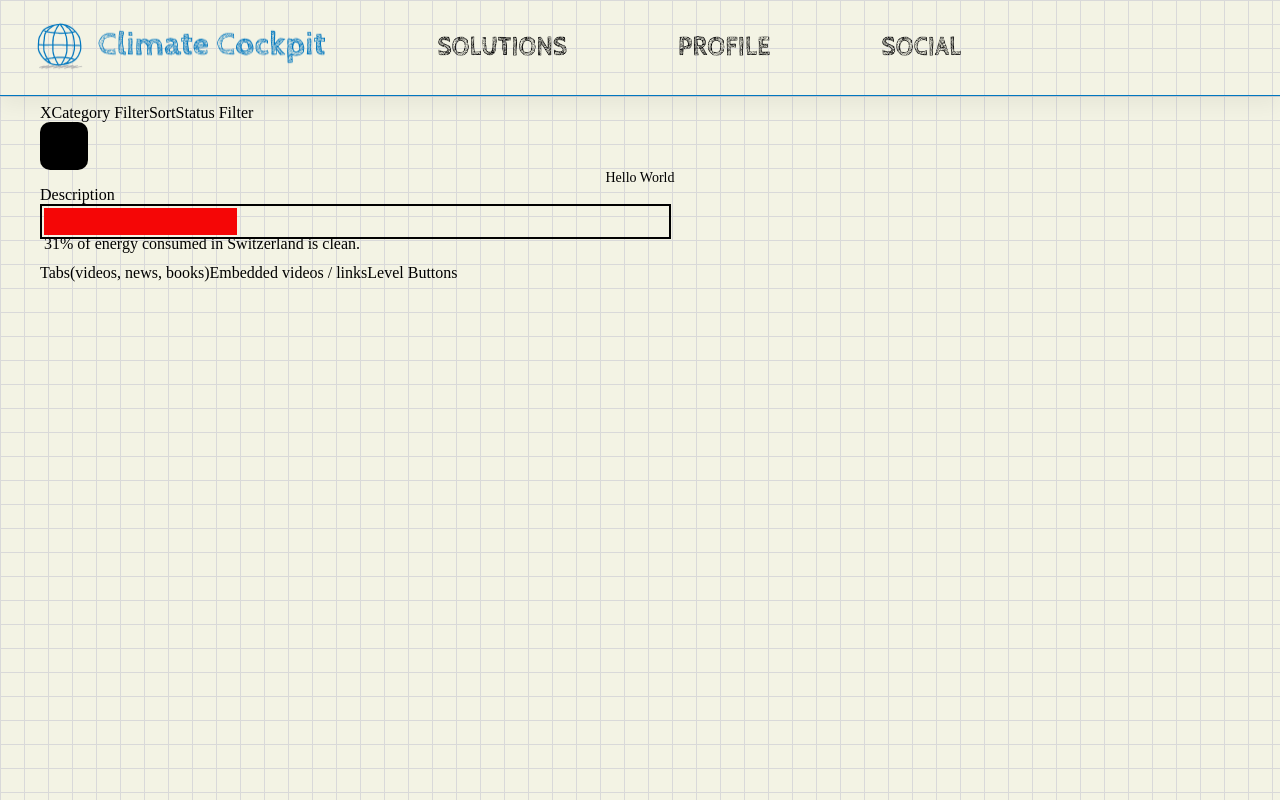
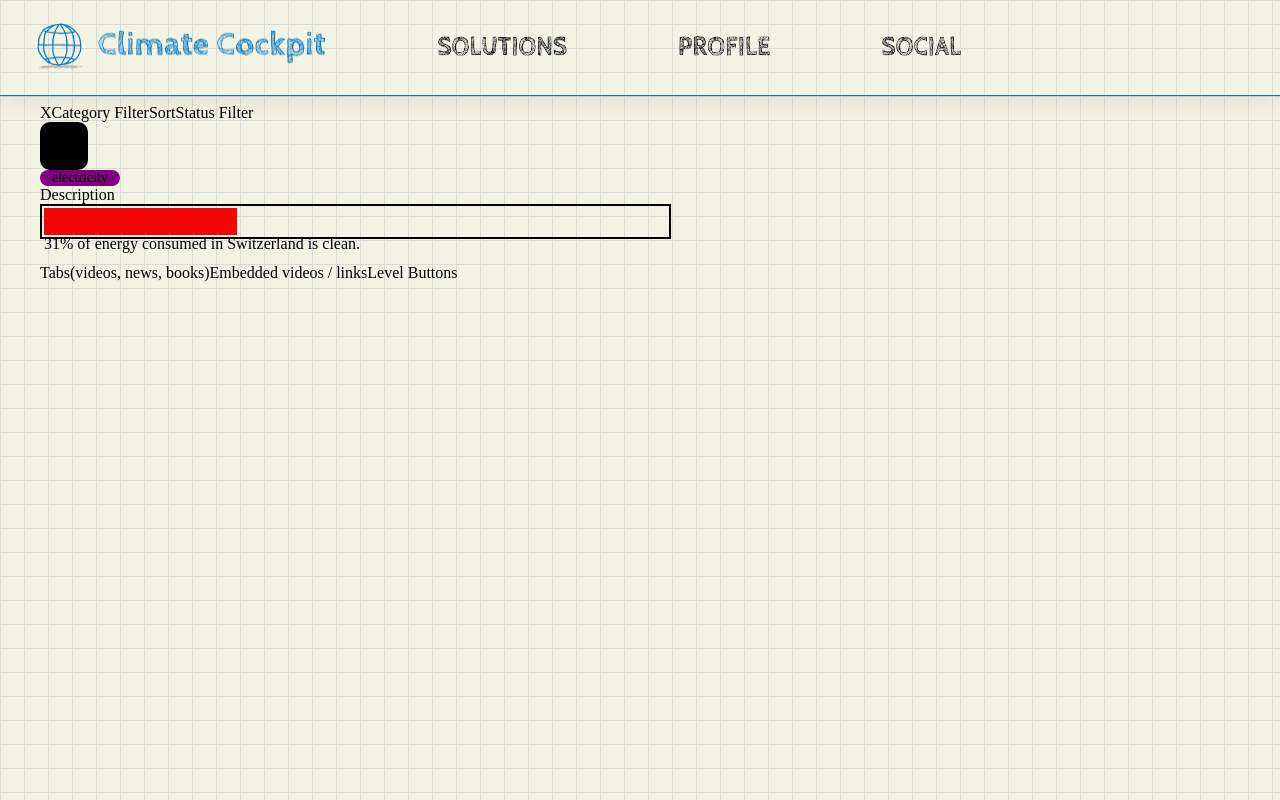
Before and after one commit to ChingT/Climate-Cockpit, a React (Vite) app in the folder frontend/: page /solutions in a window 1280 px wide. Built offline with nearby package versions, Linux system fonts and the light colour scheme; what javascript-time-ago would draw is missing.

Commit message:
Resolved issues based on comments from Ching

```diff
--- a/frontend/src/components/Solution/CategoryLabel.jsx
+++ b/frontend/src/components/Solution/CategoryLabel.jsx
@@ -3,23 +3,23 @@ import theme from "../../styles/theme.js";
 
 function CategoryLabel({ category }) {
   let colourCategoryMapping = {
-    electricity: theme.backgroundColors.electricityLabel,
-    buildings: theme.backgroundColors.buildingsLabel,
-    transport: theme.backgroundColors.transportLabel,
-    food: theme.backgroundColors.foodLabel,
-    trash: theme.backgroundColors.trashLabel,
-    industry: theme.backgroundColors.industryLabel,
-    import: theme.backgroundColors.importLabel,
-    nature: theme.backgroundColors.natureLabel,
-    money: theme.backgroundColors.moneyLabel,
-    innovation: theme.backgroundColors.innovationLabel,
+    electricity: theme.categoryLabels.electricity,
+    buildings: theme.categoryLabels.buildings,
+    transport: theme.categoryLabels.transport,
+    food: theme.categoryLabels.food,
+    trash: theme.categoryLabels.trash,
+    industry: theme.categoryLabels.industry,
+    import: theme.categoryLabels.import,
+    nature: theme.categoryLabels.nature,
+    money: theme.categoryLabels.money,
+    innovation: theme.categoryLabels.innovation,
   };
+  const backgroundColor =
+    colourCategoryMapping[category] || theme.categoryLabels.default;
 
   return (
-    <CategoryLabelDiv>
-      <div style={{ backgroundColor: colourCategoryMapping[category] }}>
-        Hello World
-      </div>
+    <CategoryLabelDiv $backgroundColor={backgroundColor}>
+      <div>{category}</div>
     </CategoryLabelDiv>
   );
 }
--- a/frontend/src/components/Solution/SolutionDropDown.jsx
+++ b/frontend/src/components/Solution/SolutionDropDown.jsx
@@ -6,7 +6,7 @@ export default function SolutionDropDown() {
   return (
     <>
       <ImpactIcon />
-      <CategoryLabel />
+      <CategoryLabel category="electricity" />
       <>Description</>
       <ProgressComponent percentage={31} />
       <Resources />
--- a/frontend/src/components/Solution/solution.style.js
+++ b/frontend/src/components/Solution/solution.style.js
@@ -15,7 +15,11 @@ export const CategoryLabelDiv = styled.div`
   align-items: center;
   justify-content: center;
   border-radius: 10px;
-  font-size: ${(props) => props.theme.fontsSize.label};
+  font-size: ${(props) => props.theme.categoryLabels.fontSize};
+  background-color: ${(props) => props.$backgroundColor};
+  color: ${(props) => props.theme.categoryLabels.color};
+
+  width: 80px;
 `;
 
 export const ImpactIconDiv = styled.div`
--- a/frontend/src/styles/theme.js
+++ b/frontend/src/styles/theme.js
@@ -14,16 +14,20 @@ const theme = {
     secondary: "white",
     impactIconUnselected: "black",
     impactIconSelected: "#0077BF",
-    electricityLabel: "purple",
-    buildingsLabel: "orange",
-    transportLabel: "violet",
-    foodLabel: "green",
-    trashLabel: "grey",
-    industryLabel: "red",
-    importLabel: "pink",
-    natureLabel: "lightgreen",
-    moneyLabel: "yellow",
-    innovationLabel: "blue",
+  },
+  categoryLabels: {
+    electricity: "purple",
+    buildings: "orange",
+    transport: "violet",
+    food: "green",
+    trash: "grey",
+    industry: "red",
+    import: "pink",
+    nature: "lightgreen",
+    money: "yellow",
+    innovation: "blue",
+    fontSize: "14px",
+    color: "black",
   },
   fontColors: {
     primary: "black",
@@ -34,9 +38,6 @@ const theme = {
   fonts: {
     cabinSketchRegular: "Cabin Sketch",
   },
-  fontsSize: {
-    label: "14px",
-  },
   breakPoints: {
     md: "min-width:800px",
   },
```
